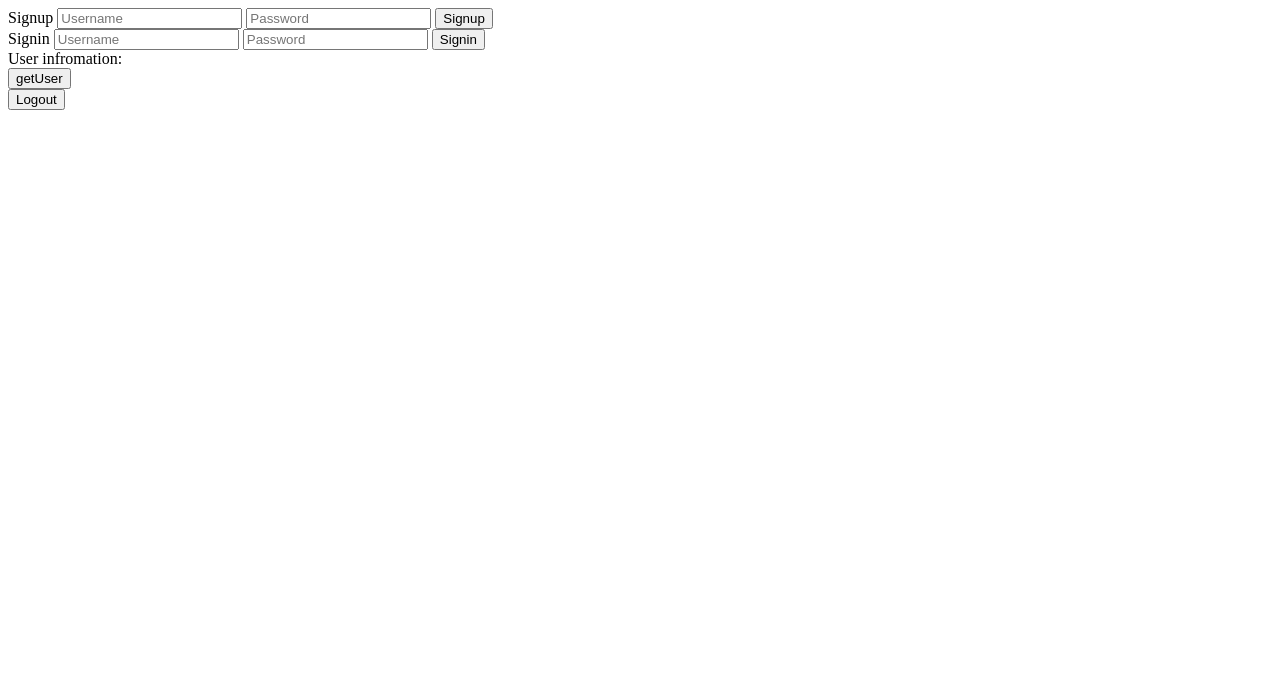
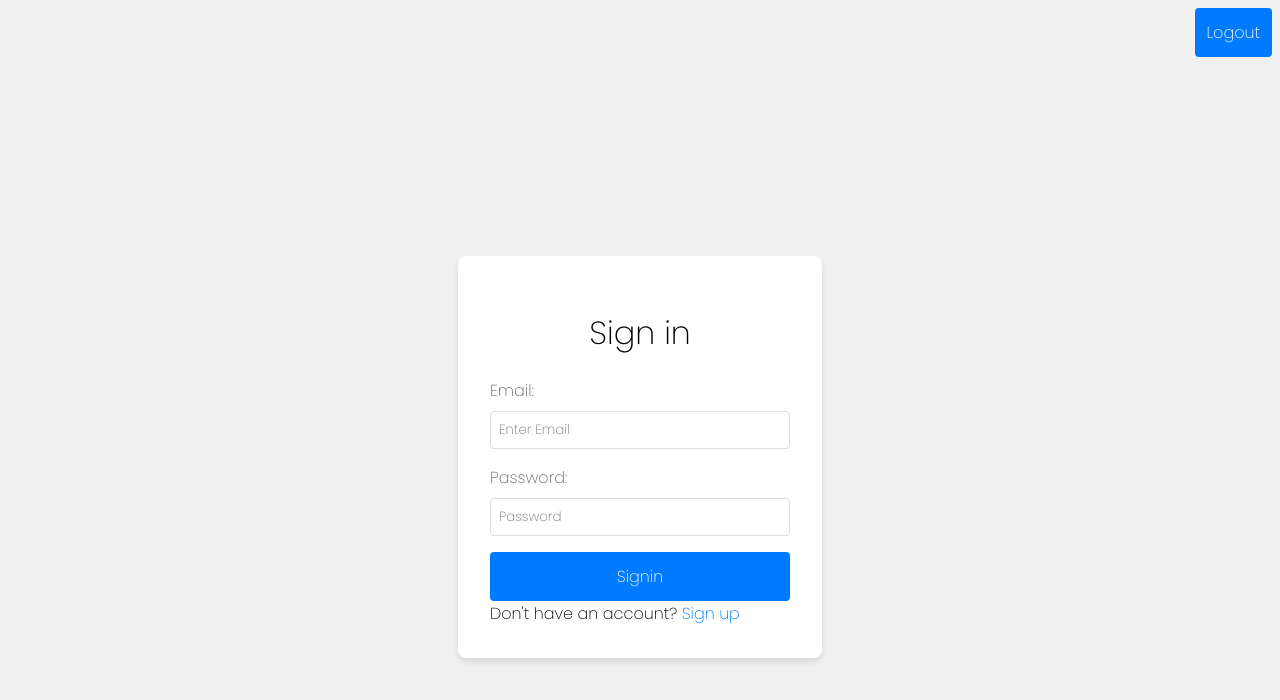
Before and after one commit to niteshsengar03/Cohort3_Assignment, a plain HTML site: page week-6-BasicFBlogin-usinginMemory/frontend/index.html in a window 1280 px wide. Drawn offline with nearby package versions, Linux system fonts and the light colour scheme.

Commit message:
complete fronted and connection

```diff
--- a/week-6-BasicFBlogin-usinginMemory/frontend/index.html
+++ b/week-6-BasicFBlogin-usinginMemory/frontend/index.html
@@ -1,77 +1,232 @@
 <!DOCTYPE html>
 <html lang="en">
+
 <head>
-    <meta charset="UTF-8">
-    <meta name="viewport" content="width=device-width, initial-scale=1.0">
+  <meta charset="UTF-8" />
+  <meta name="viewport" content="width=device-width, initial-scale=1.0" />
   <script src="https://cdnjs.cloudflare.com/ajax/libs/axios/1.7.6/axios.min.js"></script>
   <title>Auth Web</title>
+  <style>
+    @import url("https://fonts.googleapis.com/css2?family=Poppins:wght@200&display=swap");
+
+    * {
+      font-family: "Poppins", system-ui;
+      font-weight: 500;
+      font-style: normal;
+    }
+
+    body {
+      background-color: #f0f0f0;
+      /* margin: 0; */
+    }
+
+    .body {
+      display: flex;
+      justify-content: center;
+      align-items: center;
+      height: 100vh;
+    }
+
+    .container {
+      background-color: white;
+      padding: 2rem;
+      border-radius: 8px;
+      box-shadow: 0 4px 6px rgba(0, 0, 0, 0.1);
+      width: 300px;
+    }
+
+
+    h1 {
+      text-align: center;
+    }
+
+    form {
+      display: flex;
+      flex-direction: column;
+    }
+
+    label {
+      margin-bottom: 0.5rem;
+      color: #666;
+    }
+
+    input {
+      padding: 0.5rem;
+      margin-bottom: 1rem;
+      border: 1px solid #ddd;
+      border-radius: 4px;
+    }
+
+    button {
+      background-color: #007bff;
+      color: white;
+      padding: 0.75rem;
+      border: none;
+      border-radius: 4px;
+      cursor: pointer;
+      font-size: 1rem;
+    }
+
+    button:hover {
+      background-color: red;
+    }
+
+    .logout {
+      display: flex;
+      justify-content: flex-end;
+    }
+
+    a {
+      color: #007bff;
+      text-decoration: none;
+      cursor: pointer;
+    }
+
+    a:hover {
+      text-decoration: underline;
+    }
+  </style>
   <script>
-        async function signup(){
+    async function signup() {
+      event.preventDefault(); // Prevent the default form submission and reloading of page
+
       const username = document.getElementById("signup-username").value;
       const password = document.getElementById("signup-password").value;
+      const re_password = document.getElementById("re-signup-passoword").value;
 
+      if(password!=re_password){
+        alert("Password is not mathching")
+        return;
+      }
       // now send request to backend
-            await axios.post("http://localhost:3000/signup",{
-                username:username,
-                password:password
-            })
+      await axios.post("http://localhost:3000/signup", {
+        username: username,
+        password: password,
+      });
       alert("You are signed in");
     }
 
-        async function signin(){
+    async function signin() {
+      event.preventDefault(); // Prevent the default form submission and reloading of page
+
       const username = document.getElementById("signin-username").value;
       const password = document.getElementById("signin-password").value;
 
       // now send request to backend
-            const response = await axios.post("http://localhost:3000/signin",{
-                username:username,
-                password:password
-            })
+      const response = await axios.post("http://localhost:3000/signin", {
+        username: username,
+        password: password,
+      });
       console.log(response.data);
-            if(response.data.message === 'Credential incorrect')
+      if (response.data.message === "Credential incorrect")
         alert("wrong credentials");
-            else{
-                localStorage.setItem("token",response.data.token);
+      else {
+        localStorage.setItem("token", response.data.token);
         alert("you are signed in");
-
+        areYouLoggedin();
       }
     }
 
-        async function getUserInformation(){
-            const response = await axios.get("http://localhost:3000/me",{
-                headers:{
-                    token : localStorage.getItem("token")
-                }
-            })
+    async function getUserInformation() {
+      const response = await axios.get("http://localhost:3000/me", {
+        headers: {
+          token: localStorage.getItem("token"),
+        },
+      });
 
-            document.getElementById("information").innerHTML = "Username: " + response.data.person
+      document.getElementById("information").innerHTML = "Hii "+ response.data.person+" Thank you for login!";
+
     }
 
-        function logout(){
-            localStorage.removeItem("token")
+    function logout() {
+      localStorage.removeItem("token");
+      areYouLoggedin();
+    }
+
+    function toggleForms() {
+      const siginForm = document.getElementById("signin-form");
+      const signupForm = document.getElementById("signup-form");
+      if(signupForm.style.display === 'none'){
+        signupForm.style.display = 'block';
+        siginForm.style.display = 'none';
+      }
+      else{
+        signupForm.style.display = 'none';
+        siginForm.style.display = 'block';
+      }
+    }
+
+    function areYouLoggedin(){
+    if(localStorage.getItem("token")){
+      console.log("token is there");
+      const siginForm = document.getElementById("signin-form");
+      const signupForm = document.getElementById("signup-form");
+      const user = document.getElementById("user-information");
+      signupForm.style.display = 'none';
+      siginForm.style.display = 'none';
+      user.style.display = 'block';
+    }
+    else {
+    console.log('toke is not there ')
+    const siginForm = document.getElementById("signin-form");
+      const signupForm = document.getElementById("signup-form");
+      const user = document.getElementById("user-information");
+      signupForm.style.display = 'none';
+      user.style.display = 'none';
+      siginForm.style.display = 'block';
+    }
   }
   </script>
 </head>
-<body>
-    <div>
-        Signup
-        <input id="signup-username" type="text" name="username" placeholder="Username">
-        <input id="signup-password" type="password" name="password" placeholder="Password">
-        <button onclick="signup()">Signup</button>
-    </div>
-    <div>
-        Signin
-        <input id="signin-username" type="text" name="username" placeholder="Username">
-        <input id="signin-password" type="text" name="password" placeholder="Password">
-        <button onclick="signin()">Signin</button>
-    </div>
-    <div>
-        User infromation:
-        <div id="information"></div>
-        <button onclick="getUserInformation()">getUser</button>
-    </div>
-    <div>
+
+<body onload="areYouLoggedin()">
+
+  <div class="logout">
     <button onclick="logout()">Logout</button>
   </div>
+
+  <div class="body">
+    <div class="container">
+      <div id="signup-form">
+        <h1>Sign up</h1>
+        <form onsubmit="signup()">
+          <!-- using for to link label and input space  -->
+          <label for="signup-username">Email:</label>
+          <input id="signup-username" type="text" name="username" placeholder="Enter Email" required />
+
+          <label for="signup-password">Password:</label>
+          <input id="signup-password" type="password" name="password" placeholder="Enter Password" required />
+          <label for="re-signup-password">Confirm Password:</label>
+          <input id="re-signup-passoword" type="password" name="password" placeholder="Confirm Password" required />
+          <button type="submit">Signup</button>
+        </form>
+        <div class="toggle-link">
+          Already have an accout?
+          <a onclick="toggleForms()">Sign in</a>
+        </div>
+      </div>
+
+      <div id="signin-form">
+        <h1>Sign in</h1>
+        <form onsubmit="signin()">
+          <label for="signin-username">Email: </label>
+          <input id="signin-username" type="text" name="username" placeholder="Enter Email" />
+          <label for="signin-password">Password: </label>
+          <input id="signin-password" type="password" name="password" placeholder="Password" />
+          <button type="submit">Signin</button>
+        </form>
+        <div class="toggle-link">
+          Don't have an account?
+          <a onclick="toggleForms()">Sign up</a>
+        </div>
+      </div>
+
+      <div id="user-information">
+        <div id="information"></div>
+        <button id="user-button" onclick="getUserInformation()">getUser</button>
+      </div>
+    </div>
+  </div>
 </body>
+
 </html>
```
Also changed, not shown: week-6-BasicFBlogin-usinginMemory/index.html (added, +128 -0 lines). Lines whose indentation alone changed are shown as unchanged.
